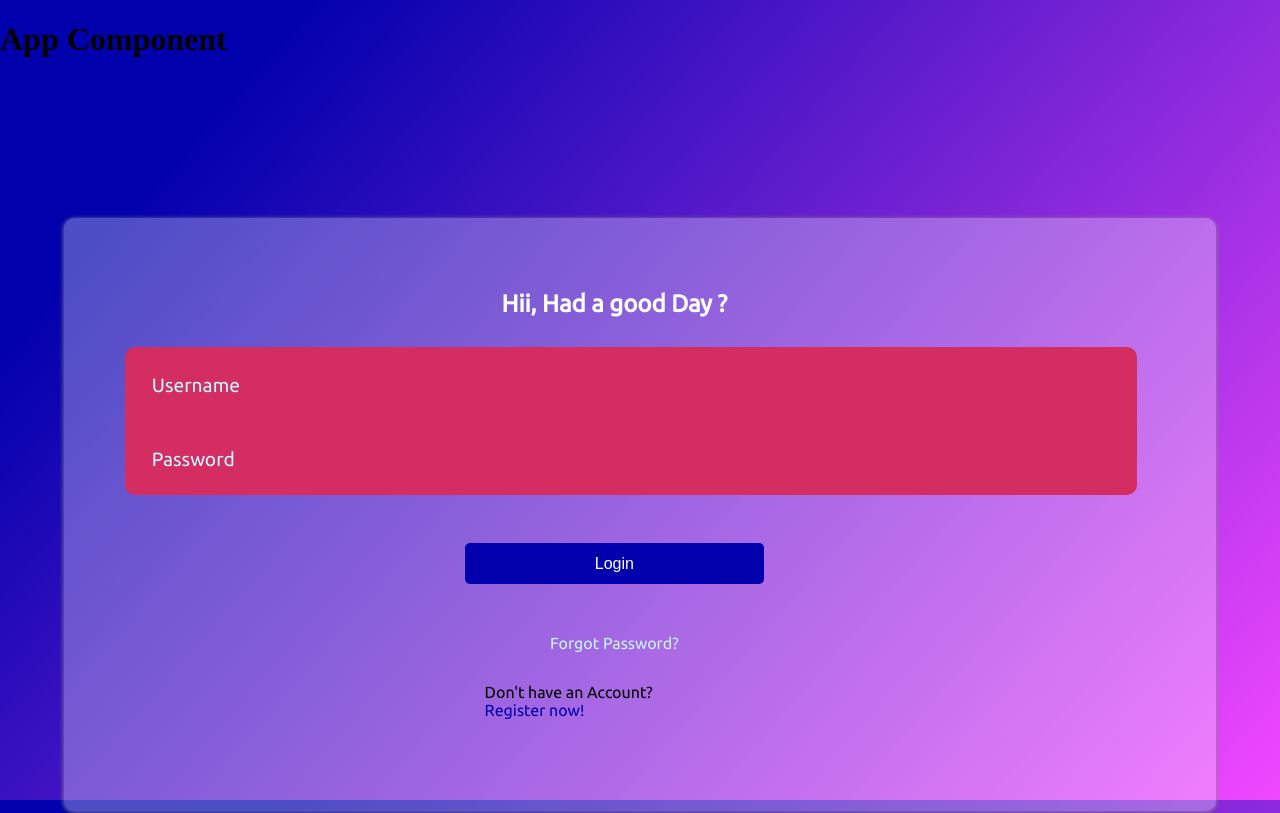
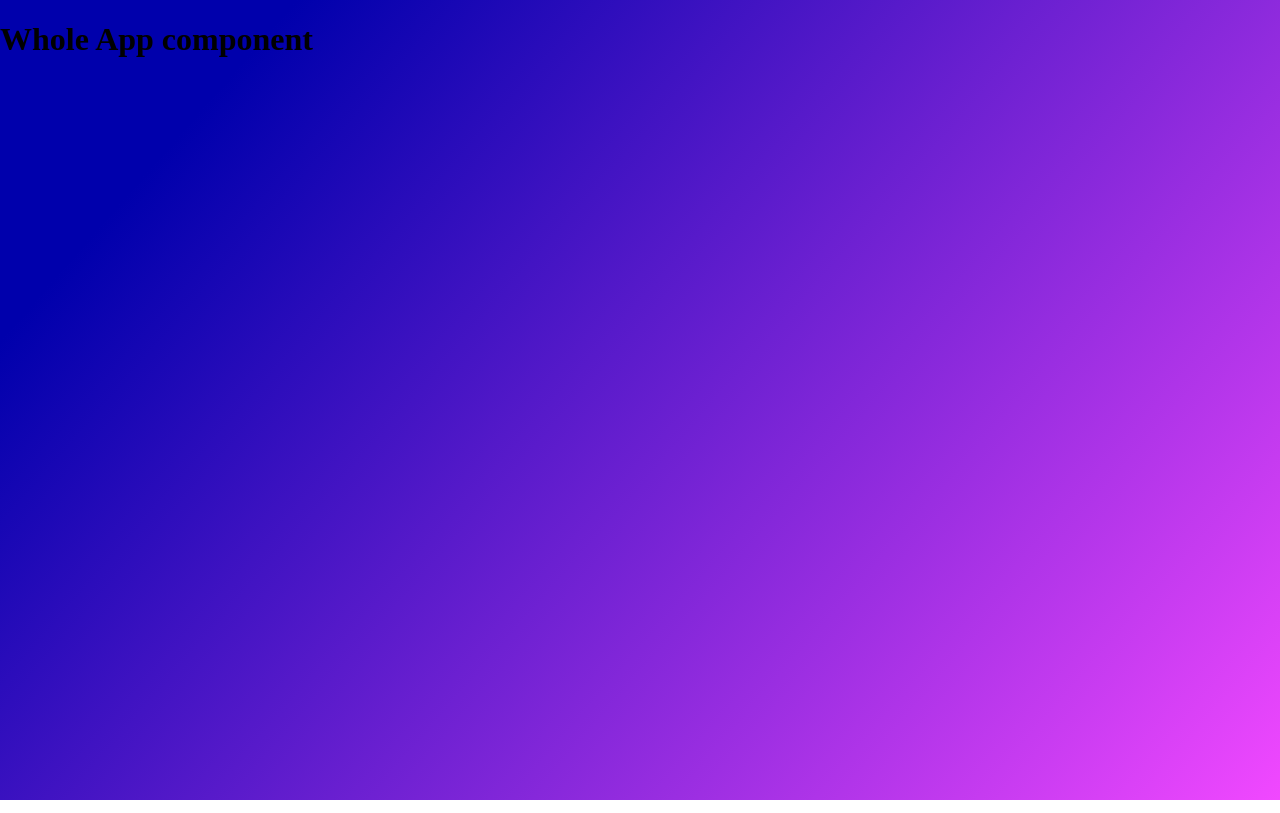
Before and after one commit to Hariiikrishnan/crushie-moments, a React (Create React App) app: page / in a window 1280 px wide. Shown: the top 813 px of the page. Built offline with nearby package versions, Linux system fonts and the light colour scheme; a web font is replaced by a local one.

Commit message:
changing whole app compo

```diff
--- a/src/components/WholeApp.jsx
+++ b/src/components/WholeApp.jsx
@@ -12,7 +12,8 @@ function WholeApp(){
 
     console.log(isLoggedIn);
     return (
-        isLoggedIn ?  <App/> : isRegistered ? <Register/>  :  <Login/>
+        <div><h1>Whole App component</h1></div>
+        // isLoggedIn ?  <App/> : isRegistered ? <Register/>  :  <Login/>
     )
 }
 
--- a/src/index.js
+++ b/src/index.js
@@ -29,7 +29,7 @@ root.render(
     <Route exact path="/" element={
 
     } /> */}
-    <h1>App Component</h1>
+
     <RegisterAuth>
     <LoginAuth>
     <CurrentUser>
```
